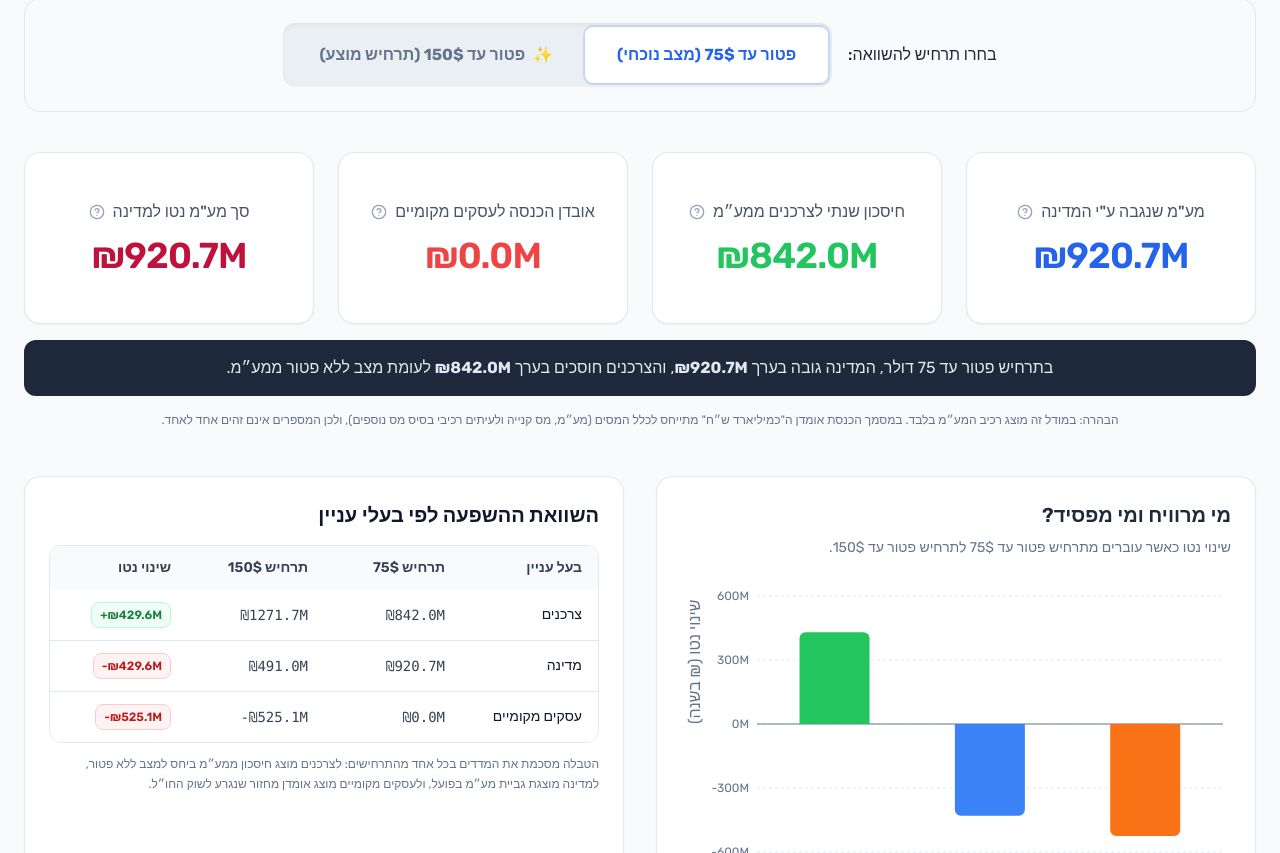
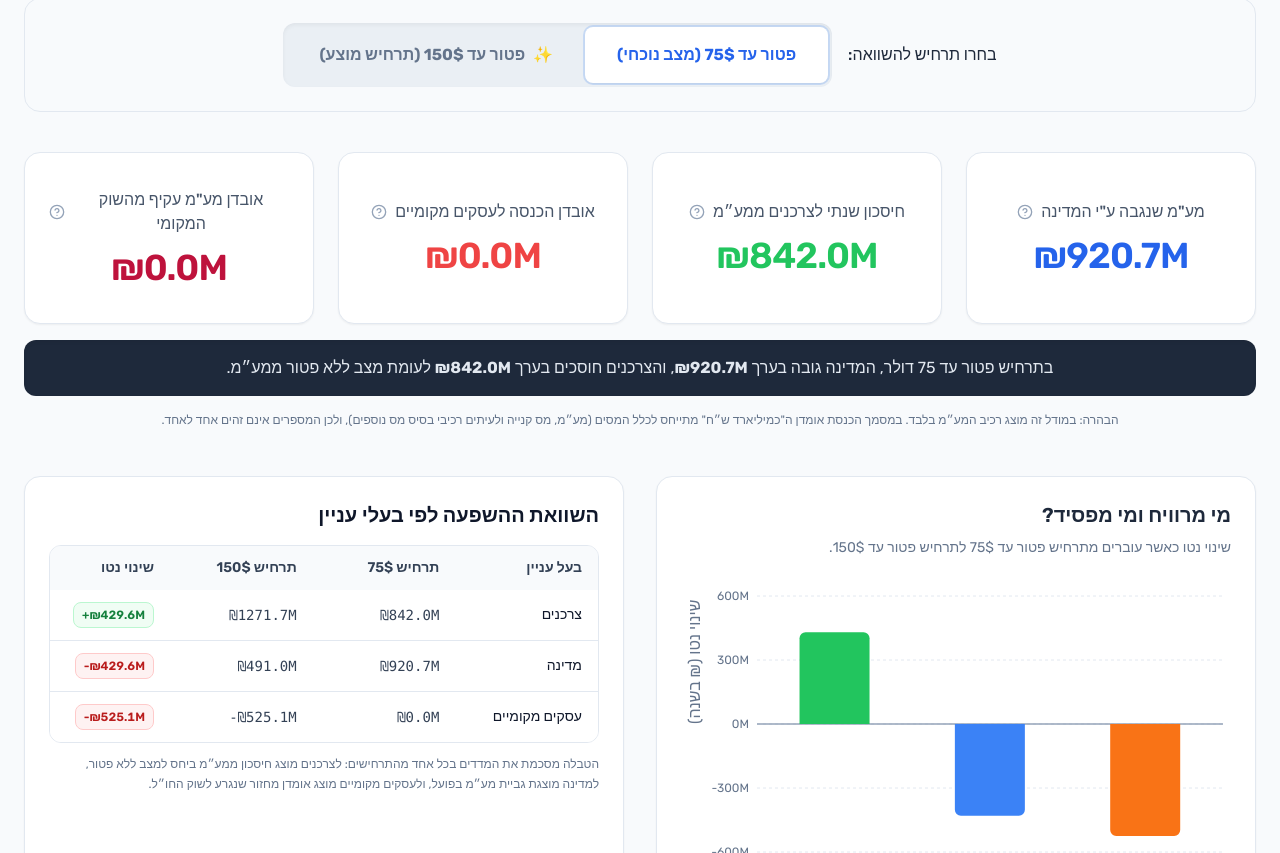
Before and after one commit to sinayblumin/75vs150, a Next.js app: page / in a window 1280 px wide. Shown: the part 607-1460 px from the top of the page. Built offline with nearby package versions, Linux system fonts and the light colour scheme; a web font is replaced by a local one.

Commit message:
feat: Implement new methodology page, dashboard client, and stakeholder comparison table.

```diff
--- a/app/methodology/page.tsx
+++ b/app/methodology/page.tsx
@@ -37,7 +37,7 @@ export default function MethodologyPage() {
                         </p>
                         <p>
                             ה-KPI כוללים: גביית מע״מ בפועל, חיסכון צרכנים ממע״מ ביחס למצב ללא פטור, אובדן מחזור לעסקים מקומיים, וכן
-                            ״סך מע״מ נטו למדינה״ שמחושב כגביית מע״מ ביבוא אישי בניכוי אומדן מע״מ עקיף שאובד ממכירות מקומיות שהוסטו לחו״ל.
+                            ״אובדן מע״מ עקיף מהשוק המקומי״ שמחושב כהפסד מע״מ משוער על המחזור המקומי שנגרע ועבר לקניות מחו״ל.
                             זהו מודל מע״מ מפושט: הוא לא כולל מס קנייה/מכס לכל מוצר ולא מחשב בנפרד עלויות שילוח וביטוח בכל עסקה.
                         </p>
                         <div className="bg-slate-50 p-4 border border-slate-100 text-slate-800 rounded-xl">
@@ -212,7 +212,7 @@ export default function MethodologyPage() {
                     </li>
                     <li className="flex items-start gap-3">
                         <span className="text-amber-600 mt-1 shrink-0">■</span>
-                        <span>במדד ״סך מע״מ נטו למדינה״, רכיב המע״מ העקיף על המחזור המקומי מחושב כהערכה פשוטה לפי שיעור המע״מ התקני.</span>
+                        <span>במדד ״אובדן מע״מ עקיף מהשוק המקומי״, רכיב המע״מ מחושב כהערכה פשוטה לפי שיעור המע״מ התקני.</span>
                     </li>
                     <li className="flex items-start gap-3">
                         <span className="text-amber-600 mt-1 shrink-0">■</span>
--- a/components/DashboardClient.tsx
+++ b/components/DashboardClient.tsx
@@ -124,7 +124,7 @@ export default function DashboardClient({
     const businessDelta = totals150.totalLocalBusinessRevenue - totals75.totalLocalBusinessRevenue; // expected negative
     const businessLossIls = activeScenario === 75 ? 0 : businessDelta;
     const estimatedDomesticVatLossIls = Math.max(0, -businessLossIls) * taxRules.vat_rate;
-    const netStateVatActualIls = vatCollectedIls - estimatedDomesticVatLossIls;
+    const indirectVatLossIls = activeScenario === 75 ? 0 : -estimatedDomesticVatLossIls;
 
     // Stakeholder table values (same KPI definitions for consistency):
     // consumer rows are savings vs "no exemption" under each scenario.
@@ -146,8 +146,8 @@ export default function DashboardClient({
     const staticBusinessDelta = totals150Static.totalLocalBusinessRevenue - totals75Static.totalLocalBusinessRevenue;
     const behavioralBusinessDelta =
         totals150Behavioral.totalLocalBusinessRevenue - totals75Behavioral.totalLocalBusinessRevenue;
-    const staticNetStateVatDelta = staticVatDelta + (staticBusinessDelta * taxRules.vat_rate);
-    const behavioralNetStateVatDelta = behavioralVatDelta + (behavioralBusinessDelta * taxRules.vat_rate);
+    const staticIndirectVatLossDelta = staticBusinessDelta * taxRules.vat_rate;
+    const behavioralIndirectVatLossDelta = behavioralBusinessDelta * taxRules.vat_rate;
 
     return (
         <div className="animate-in fade-in duration-500 space-y-8 md:space-y-10">
@@ -204,10 +204,10 @@ export default function DashboardClient({
                         tooltipText='הערכת המחזור שעובר מקנייה מקומית לקנייה מחו"ל לפי הנחת התחליפיות.'
                     />
                     <KpiCard
-                        title='סך מע"מ נטו למדינה'
-                        value={formatMillions(netStateVatActualIls)}
+                        title='אובדן מע"מ עקיף מהשוק המקומי'
+                        value={indirectVatLossIls === 0 ? formatMillions(0) : formatSignedMillions(indirectVatLossIls)}
                         valueColorClass="text-rose-700"
-                        tooltipText='גביית מע״מ מיבוא אישי בניכוי אומדן מע״מ עקיף שאובד מהסטת מחזור מקניות מקומיות לקניות מחו״ל.'
+                        tooltipText='אומדן ההפסד במע״מ עקב ירידה במחזור של עסקים מקומיים, המחושב כ-18% מאובדן המחזור המוערך.'
                     />
                 </div>
 
@@ -222,7 +222,7 @@ export default function DashboardClient({
                             בתרחיש פטור עד 150 דולר, גביית המע"מ יורדת לרמה של <strong><Amount value={totals150.totalVat} /></strong>,
                             וחיסכון הצרכנים ממע״מ מגיע ל-<strong><Amount value={consumerSavings150} /></strong> מול מצב ללא פטור
                             (תוספת של <strong><Amount value={consumerSavingsDelta} /></strong> לעומת פטור עד 75 דולר).
-                            סך המע״מ נטו למדינה (בניכוי אומדן אובדן מע״מ ממחזור מקומי), נאמד בכ-<strong><Amount value={netStateVatActualIls} /></strong>.
+                            אומדן אובדן המע״מ העקיף מהשוק המקומי נאמד בכ-<strong><Amount value={indirectVatLossIls} signed /></strong>.
                         </p>
                     )}
                 </div>
@@ -275,14 +275,14 @@ export default function DashboardClient({
                         <div className="space-y-2 rounded-xl border border-slate-200 bg-slate-50 p-4">
                             <h4 className="font-semibold text-slate-900">ללא שינוי התנהגותי</h4>
                             <p className="text-sm text-slate-700">שינוי בגביית מע״מ: <Amount value={staticVatDelta} signed /></p>
-                            <p className="text-sm text-slate-700">שינוי בסך מע״מ נטו למדינה: <Amount value={staticNetStateVatDelta} signed /></p>
+                            <p className="text-sm text-slate-700">שינוי באובדן מע״מ עקיף מהשוק המקומי: <Amount value={staticIndirectVatLossDelta} signed /></p>
                             <p className="text-sm text-slate-700">חיסכון נוסף לצרכנים (במעבר מ-75 דולר ל-150 דולר): <Amount value={staticConsumerDelta} signed /></p>
                             <p className="text-sm text-slate-700">שינוי במחזור עסקים מקומיים: <Amount value={staticBusinessDelta} signed /></p>
                         </div>
                         <div className="space-y-2 rounded-xl border border-blue-200 bg-blue-50 p-4">
                             <h4 className="font-semibold text-slate-900">עם שינוי התנהגותי (אותה כמות, שווי ממוצע כפול)</h4>
                             <p className="text-sm text-slate-700">שינוי בגביית מע״מ: <Amount value={behavioralVatDelta} signed /></p>
-                            <p className="text-sm text-slate-700">שינוי בסך מע״מ נטו למדינה: <Amount value={behavioralNetStateVatDelta} signed /></p>
+                            <p className="text-sm text-slate-700">שינוי באובדן מע״מ עקיף מהשוק המקומי: <Amount value={behavioralIndirectVatLossDelta} signed /></p>
                             <p className="text-sm text-slate-700">חיסכון נוסף לצרכנים (במעבר מ-75 דולר ל-150 דולר): <Amount value={behavioralConsumerDelta} signed /></p>
                             <p className="text-sm text-slate-700">שינוי במחזור עסקים מקומיים: <Amount value={behavioralBusinessDelta} signed /></p>
                         </div>
@@ -327,12 +327,11 @@ export default function DashboardClient({
                         אך במקביל מקטינה את גביית המע״מ הישירה ומגבירה סיכון להסטת רכישות מחוץ לשוק המקומי.
                     </p>
                     <p className="text-slate-600 mb-3 leading-relaxed">
-                        בניגוד לגרסאות קודמות, הדשבורד מציג גם מדד של "השפעת מע״מ נטו למדינה",
-                        שמוסיף אומדן למע״מ עקיף שאובד כשמחזור עובר מעסקים מקומיים לקניות בחו״ל.
+                        הדשבורד מאפשר הסתכלות תיאורטית על השפעת שינוי הפטור על השוק המקומי, גם אם חל שינוי התנהגותי עקב העלאת תקרת הפטור.
                     </p>
                     <p className="text-slate-600 leading-relaxed font-medium">
-                        בהתאם לכיול מול מסמך הכנסת, התמונה הכוללת נשארת ברורה:
-                        לצד הקלה לצרכן קיימת עלות פיסקלית ופגיעה אפשרית בעסקים מקומיים, והאיזון ביניהן הוא הכרעת מדיניות.
+                        האתר עושה שימוש במודל מכויל מול <a href="https://fs.knesset.gov.il/globaldocs/MMM/51fb27d8-dddf-f011-a866-005056aa9911/2_51fb27d8-dddf-f011-a866-005056aa9911_11_21353.pdf">מסמך הניתוח של מאיר אזנקוט</a>, והתמונה הכוללת ברורה:
+                        לצד הקלה לצרכן קיימת עלות פיסקלית ופגיעה אפשרית בעסקים מקומיים, ובעיקר בהכנסות מע"מ למדינה.
                     </p>
                 </section>
 
--- a/components/StakeholderComparisonTable.tsx
+++ b/components/StakeholderComparisonTable.tsx
@@ -38,11 +38,14 @@ function DeltaCell({ delta, isPositive, isNegative }: DeltaMeta) {
 
     const sign = isPositive ? "+" : isNegative ? "-" : "";
     const absValue = Math.abs(delta);
+    const formattedDelta = `${sign}${formatMillions(absValue)}`;
 
     return (
-        <span dir="ltr" className={`inline-flex rounded-md border px-1.5 py-1 text-[11px] font-semibold sm:rounded-lg sm:px-2 sm:text-xs ${badgeClass}`}>
-            {sign}
-            {formatMillions(absValue)}
+        <span
+            dir="ltr"
+            className={`inline-flex items-center whitespace-nowrap rounded-md border px-1 py-0.5 text-[10px] font-semibold tabular-nums sm:rounded-lg sm:px-2 sm:py-1 sm:text-xs ${badgeClass}`}
+        >
+            {formattedDelta}
         </span>
     );
 }
@@ -86,7 +89,7 @@ export function StakeholderComparisonTable({
                             <th className="px-2 py-3 font-semibold sm:px-4">בעל עניין</th>
                             <th className="px-2 py-3 font-semibold sm:px-4">תרחיש 75$</th>
                             <th className="px-2 py-3 font-semibold sm:px-4">תרחיש 150$</th>
-                            <th className="px-2 py-3 font-semibold sm:px-4">שינוי נטו</th>
+                            <th className="w-[96px] px-2 py-3 font-semibold sm:w-[120px] sm:px-4">שינוי נטו</th>
                         </tr>
                     </thead>
                     <tbody className="divide-y divide-slate-200 bg-white">
@@ -95,7 +98,7 @@ export function StakeholderComparisonTable({
                                 <td className="px-2 py-3 font-medium text-slate-900 sm:px-4">{row.stakeholder}</td>
                                 <td dir="ltr" className="px-2 py-3 text-slate-700 font-mono break-words sm:px-4">{formatMillions(row.s75)}</td>
                                 <td dir="ltr" className="px-2 py-3 text-slate-700 font-mono break-words sm:px-4">{formatMillions(row.s150)}</td>
-                                <td className="px-2 py-3 sm:px-4">
+                                <td className="whitespace-nowrap px-2 py-3 sm:px-4">
                                     <DeltaCell delta={row.delta} isPositive={row.isPositive} isNegative={row.isNegative} />
                                 </td>
                             </tr>
```
Also changed, not shown: 1 other file (tests, documents, lock files or other folders).
